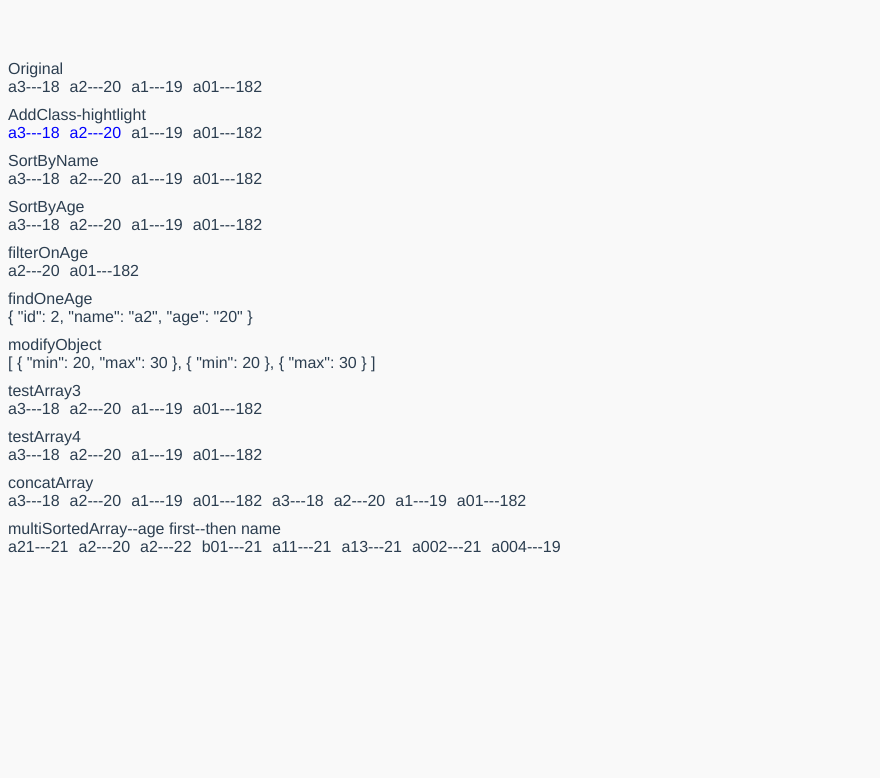
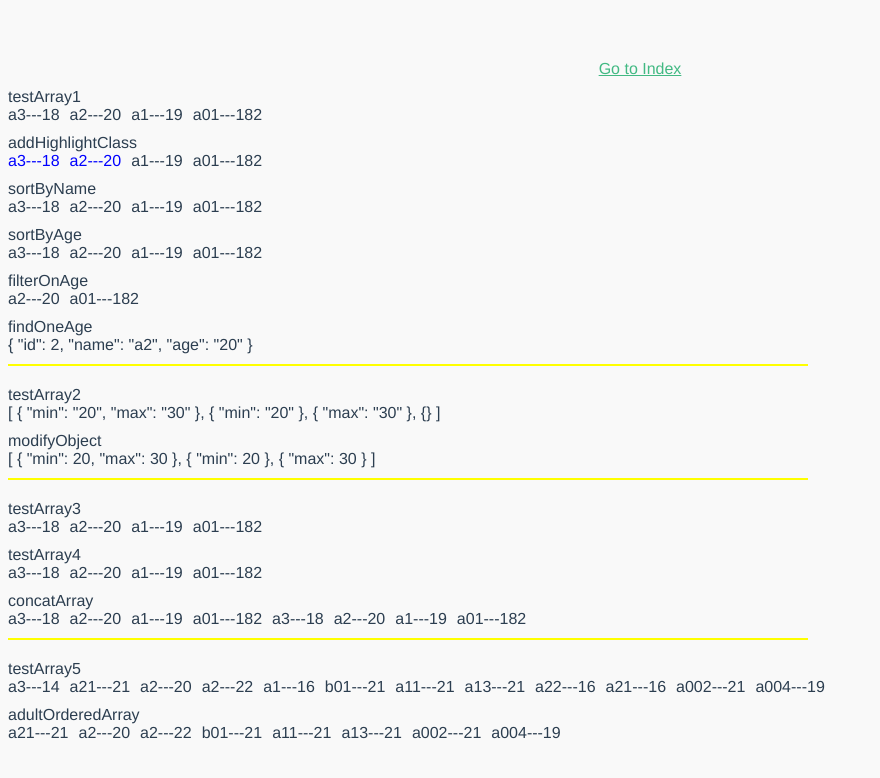
Before and after one commit to yoyodream2017/vuecli-mockserver-faker, a Vue app: page /#/tool in a window 1280 px wide. Shown: the top 778 px of the page, without its empty margins (0-880 px from the left). Built offline with nearby package versions, Linux system fonts and the light colour scheme.

Commit message:
20171022 add-link redefine page and component

```diff
--- a/src/components/Hello.vue
+++ b/src/pages/DataView.vue
@@ -1,7 +1,9 @@
 <template>
   <div class="hello">
-   <img src="../assets/logo.png">
+    <router-link to='/'>Go to Index</router-link>
+    <img src="../assets/logo.png">
     <is-loading></is-loading>
+    <h1>This is for returned faker data</h1>
     <div style='color:red'>{{totalProducts}}</div>
     <div style='color:blue'>{{totalUser}}</div>
     <div style='color:green'>{{totalVIPUser}}</div>
@@ -12,7 +14,7 @@
 <script>
 import { mapGetters, mapActions } from 'vuex'
 export default {
-  name: 'hello',
+  name: 'dataview',
   data () {
     return {
       msg: 'Welcome to Your Vue.js App11112222333'
--- /dev/null
+++ b/src/pages/Hello.vue
@@ -0,0 +1,25 @@
+<template>
+  <div>
+    <h1>{{msg}}</h1>
+    <router-link to='/user'>Go to User</router-link>
+    <router-link to='/tool'>Go to Tool</router-link>
+    <router-link to='/dataview'>Go to DataView</router-link>
+    <router-link to='/scrollbar'>Go to Scrollbar</router-link>
+  </div>
+</template>
+
+<script>
+export default {
+  name: 'hello',
+  data () {
+    return {
+      msg: 'Welcome to use vuecli-faker-mockserver'
+    }
+  }
+}
+</script>
+
+<!-- Add "scoped" attribute to limit CSS to this component only -->
+<style scoped>
+
+</style>
--- a/src/components/Tool.vue
+++ b/src/pages/Tool.vue
@@ -1,18 +1,19 @@
 <template>
-  <div class="hello">
-    <div class='header'>Original</div>
+  <div>
+    <router-link to='/'>Go to Index</router-link>
+    <div class='header'>testArray1</div>
     <div class='content'>
-      <div v-for='item in testArray'>{{item.name}}---{{item.age}}</div>
+      <div v-for='item in testArray1'>{{item.name}}---{{item.age}}</div>
     </div>
-    <div class='header'>AddClass-hightlight</div>
+    <div class='header'>addHighlightClass</div>
     <div class='content'>
       <div v-for='item in addHighlightClass' :class='item.highlight?"hightlight":""'>{{item.name}}---{{item.age}}</div>
     </div>
-    <div class='header'>SortByName</div>
+    <div class='header'>sortByName</div>
     <div class='content'>
       <div v-for='item in sortByName'>{{item.name}}---{{item.age}}</div>
     </div>
-    <div class='header'>SortByAge</div>
+    <div class='header'>sortByAge</div>
     <div class='content'>
       <div v-for='item in sortByAge'>{{item.name}}---{{item.age}}</div>
     </div>
@@ -24,10 +25,16 @@
     <div class='content'>
       <div>{{findOneAge}}</div>
     </div>
+    <div class='cross'></div>
+    <div class='header'>testArray2</div>
+    <div class='content'>
+      <div>{{testArray2}}</div>
+    </div>
     <div class='header'>modifyObject</div>
     <div class='content'>
       <div>{{modifyObject}}</div>
     </div>
+    <div class='cross'></div>
     <div class='header'>testArray3</div>
     <div class='content'>
       <div v-for='item in testArray3'>{{item.name}}---{{item.age}}</div>
@@ -40,7 +47,12 @@
     <div class='content'>
       <div v-for='item in concatArray'>{{item.name}}---{{item.age}}</div>
     </div>
-    <div class='header'>multiSortedArray--age first--then name</div>
+    <div class='cross'></div>
+    <div class='header'>testArray5</div>
+    <div class='content'>
+      <div v-for='item in testArray5()'>{{item.name}}---{{item.age}}</div>
+    </div>
+    <div class='header'>adultOrderedArray</div>
     <div class='content'>
       <div v-for='item in adultOrderedArray'>{{item.name}}---{{item.age}}</div>
     </div>
@@ -51,7 +63,7 @@
 export default {
   data () {
     return {
-      testArray: [
+      testArray1: [
         { id: 1, name: 'a3', age: '18' },
         { id: 2, name: 'a2', age: '20' },
         { id: 3, name: 'a1', age: '19' },
@@ -95,23 +107,23 @@ export default {
   computed: {
     addHighlightClass () {
       // Use map and Object.assign to add a new attribute, first {} would copy a item.
-      return this.testArray.map(item => Object.assign({}, item, {
+      return this.testArray1.map(item => Object.assign({}, item, {
         highlight: this.highlightId.includes(item.id)
       }))
     },
     sortByName () {
       // Sort would change the original testArray, use slice() to make a copy, you can test the behaviour when there is no slice function.
-      return this.testArray.slice().sort((a, b) => a.name > b.name)
+      return this.testArray1.slice().sort((a, b) => a.name > b.name)
     },
     sortByAge () {
       // Notice: age is String type, not suitable for number-comparison. use + to change String to Number. use ''+ to change Number to String
-      return this.testArray.slice().sort((a, b) => +a.age > +b.age)
+      return this.testArray1.slice().sort((a, b) => +a.age > +b.age)
     },
     filterOnAge () {
-      return this.testArray.filter(item => item.age > 19)
+      return this.testArray1.filter(item => item.age > 19)
     },
     findOneAge () {
-      return this.testArray.find(item => item.age > 19)
+      return this.testArray1.find(item => item.age > 19)
     },
     modifyObject () {
       // Object.keys().length can be used to check when an object is {}.
@@ -176,4 +188,10 @@ a {
 .hightlight {
   color: blue;
 }
+.cross {
+  width: 800px;
+  height: 10px;
+  margin-top: 10px;
+  border-top: 2px solid yellow;
+}
 </style>
--- a/src/components/EStest.vue
+++ b/src/pages/User.vue
@@ -1,14 +1,15 @@
 <template>
   <div>
     <is-loading></is-loading>
-    <div class='title'> This is the user table page </div>
+    <router-link to='/'>Go to Index</router-link>
+    <div class='title'>This is the user table page </div>
     <user-table :userData=_userData></user-table>
   </div>
 </template>
 
 <script>
 import { mapGetters, mapActions } from 'vuex'
-import UserTable from './UserTable'
+import UserTable from '../components/UserTable'
 import assign from 'object-assign'
 export default {
   name: 'estest',
--- a/src/components/VueScrollbar.vue
+++ b/src/pages/VueScrollbar.vue
@@ -1,5 +1,6 @@
 <template>
   <div>
+    <router-link to='/'>Go to Index</router-link>
     <vue2-scrollbar classes="my-scrollbar" ref="Scrollbar">
       <div class="scroll-me">
         <div class="kolom"></div>
```
Also changed, not shown: src/router/index.js (+11 -6 lines).
